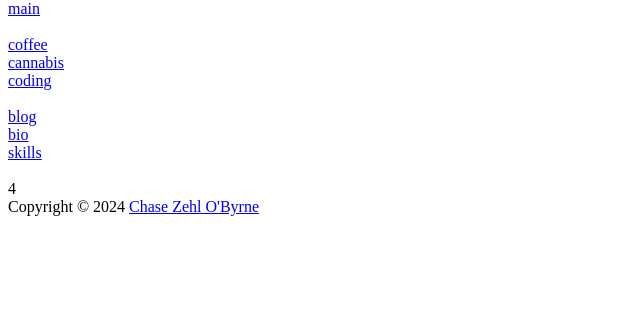
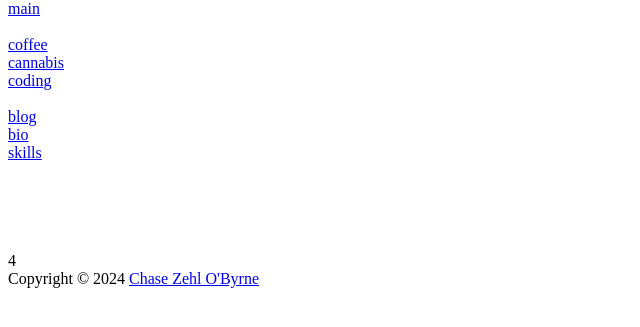
Before and after one commit to zehlchen/devzehl, a PHP site: template themes/raehi/index.twig in a window 1280 px wide. Shown: the part 26-353 px from the top of the page, without its empty margins (0-640 px from the left). Run offline with PHP 8.4, Linux system fonts and the light colour scheme; the template is opened without the code that fills it: most values are stand-ins (such as "Sample title", 1, 10 or a date in 2020); some libraries are stand-ins or nearby versions.

Commit message:
Fix social media links formatting in index.twig

```diff
--- a/themes/raehi/index.twig
+++ b/themes/raehi/index.twig
@@ -36,10 +36,10 @@
 			<a href="https://zehl.dev/bio">bio</a><br/>
 			<a href="https://zehl.dev/skills">skills</a><br/>
       <br/>
-			<a href="https://www.facebook.com/zehlchen" target="_blank" rel="noopener" class="fa fa-facebook"></a>
-			<a href="https://www.instagram.com/zehlchen/" target="_blank" rel="noopener" class="fa fa-instagram"></a>
-			<a href="https://www.github.com/zehlchen" target="_blank" rel="noopener" class="fa fa-github"></a>
-			<a href="https://www.twitter.com/zehlchen" target="_blank" rel="noopener" class="fa fa-twitter"></a>
+			<a href="https://www.facebook.com/zehlchen" target="_blank" rel="noopener" class="fa fa-facebook"></a><br/>
+			<a href="https://www.instagram.com/zehlchen/" target="_blank" rel="noopener" class="fa fa-instagram"></a><br/>
+			<a href="https://www.github.com/zehlchen" target="_blank" rel="noopener" class="fa fa-github"></a><br/>
+			<a href="https://www.twitter.com/zehlchen" target="_blank" rel="noopener" class="fa fa-twitter"></a><br/>
 
 		</div>
 		<div class="body">
```
